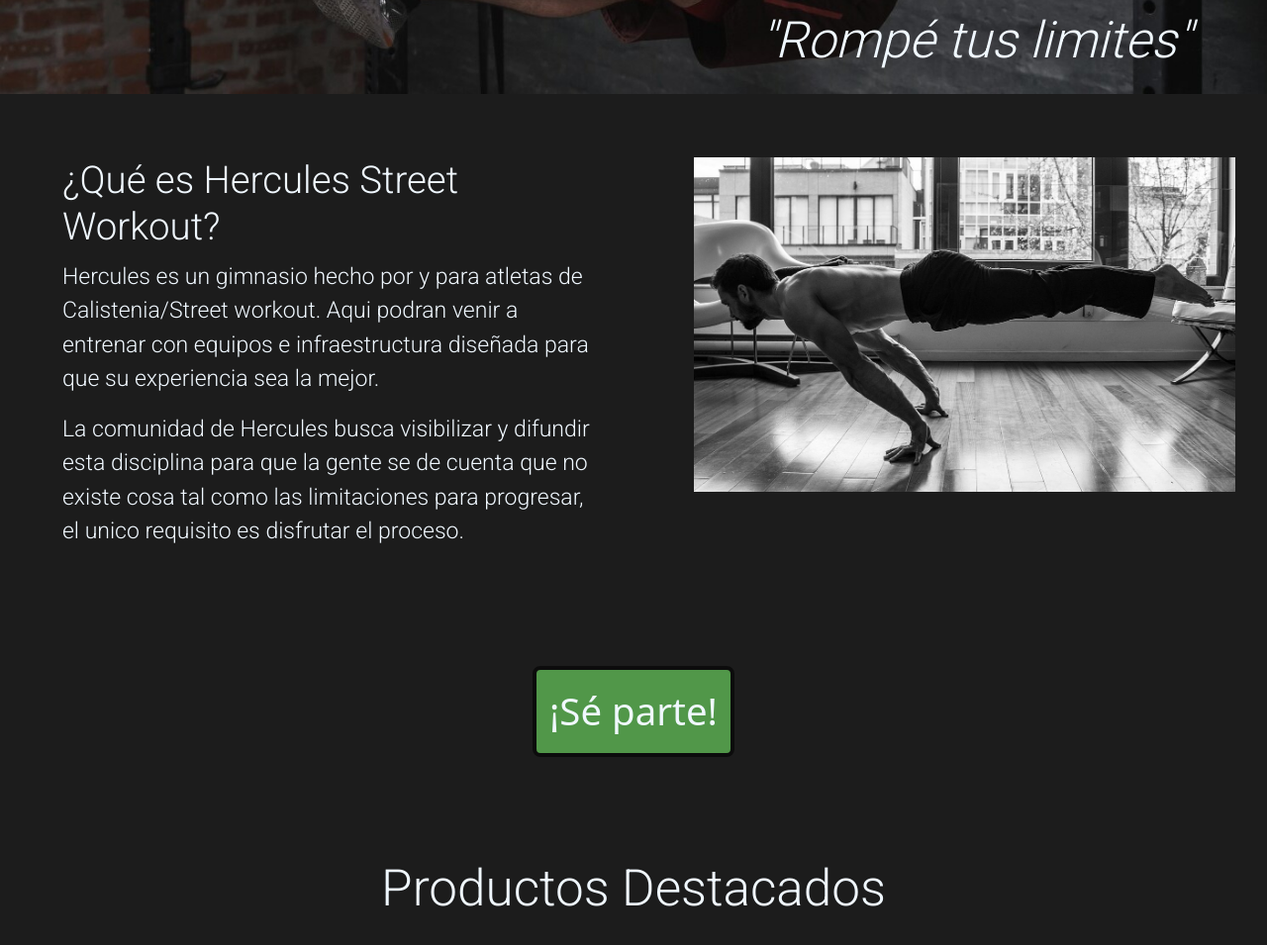
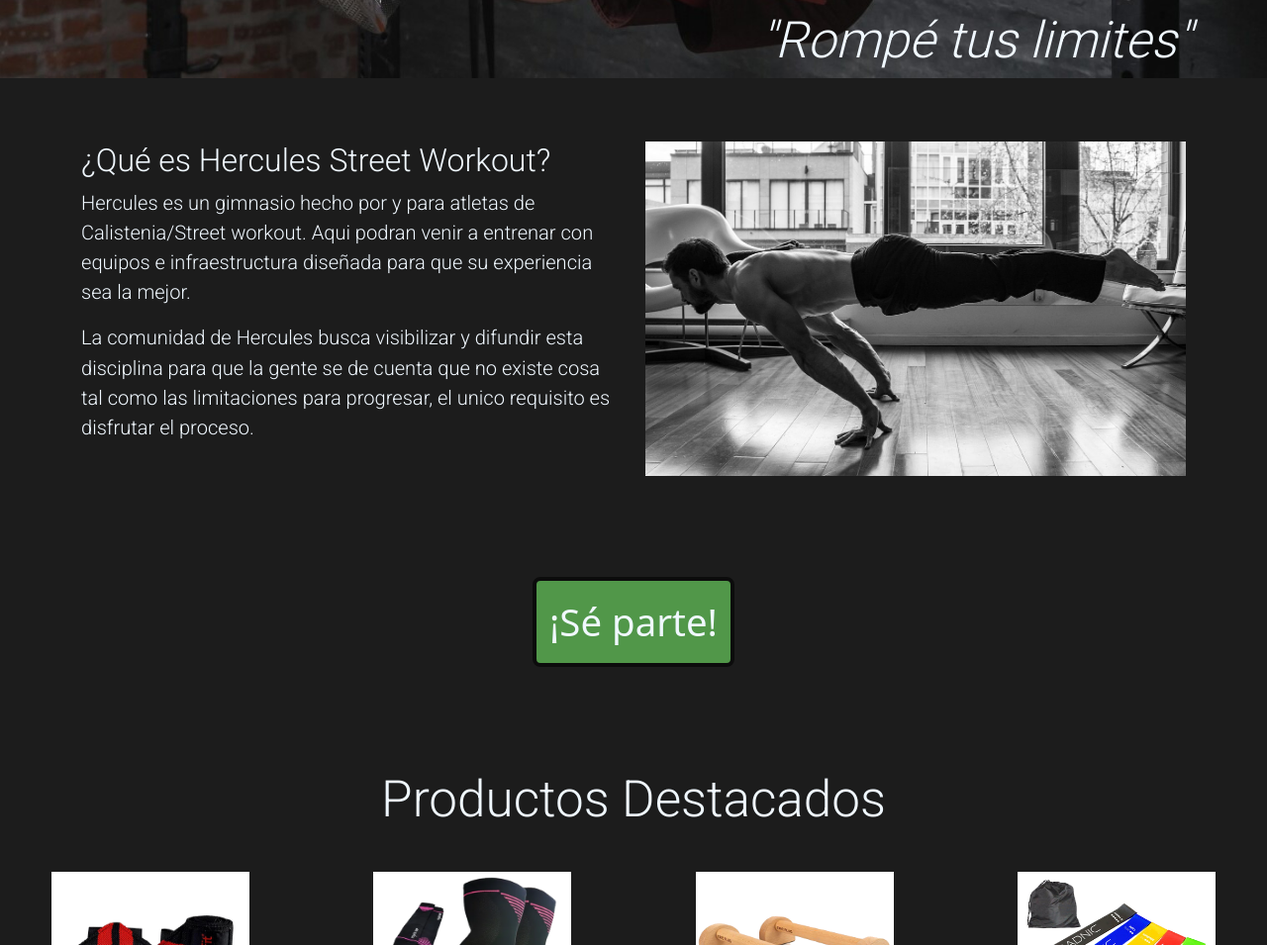
Before and after one commit to Santiago-Papa/Hercules-Street-Workout, a plain HTML site: page index.html in a window 1280 px wide. Shown: the part 866-1821 px from the top of the page at 99% size. Drawn offline with nearby package versions, Linux system fonts and the light colour scheme.

Commit message:
Grid en Seccion2 Index

```diff
--- a/index.html
+++ b/index.html
@@ -69,14 +69,16 @@
 
         </section>
 
-        <section class="seccion2Index">
-            <div class="queEsHSW">
-                <h2 id="tituloQueEsHSW"> ¿Qué es Hercules Street Workout?</h2>
-                <p id="infoHSW">Hercules es un gimnasio hecho por y para atletas de Calistenia/Street workout. Aqui podran venir a entrenar con equipos e infraestructura diseñada para que su experiencia sea la mejor. </p>
-                <p id="infoHSW">La comunidad de Hercules busca visibilizar y difundir esta disciplina para que la gente se de cuenta que no existe cosa tal como las limitaciones para progresar, el unico requisito es disfrutar el proceso. </p>
-            </div>
-            <div class="imagenQueEs">
-                <img src="./imagenes-generales/imagenes-inicio/plache.jpg" alt="imagen full planche" id="imagenPlanche">
+        <section class="container S2Index">
+            <div class="row">
+                <div class="col-sm-12 col-lg-6">
+                    <h2 id="tituloQueEsHSW"> ¿Qué es Hercules Street Workout?</h2>
+                    <p id="infoHSW">Hercules es un gimnasio hecho por y para atletas de Calistenia/Street workout. Aqui podran venir a entrenar con equipos e infraestructura diseñada para que su experiencia sea la mejor. </p>
+                    <p id="infoHSW">La comunidad de Hercules busca visibilizar y difundir esta disciplina para que la gente se de cuenta que no existe cosa tal como las limitaciones para progresar, el unico requisito es disfrutar el proceso. </p>
+                </div>
+                <div class="col-sm-12 col-lg-6 imagenS2Index">
+                    <img src="./imagenes-generales/imagenes-inicio/plache.jpg" alt="imagen full planche" id="imagenPlanche">
+                </div>
             </div>
         </section>
 
--- a/style.css
+++ b/style.css
@@ -96,13 +96,11 @@
     width: 100%;
     height: 30%;
     text-align: center;
-    overflow: hidden;
+
     background-image: url("./imagenes-generales/imagenes-inicio/portada.jpg");
     background-repeat: no-repeat;
     background-size: cover;
     background-position-y: center;
-
-
 
 }
 
@@ -144,56 +142,25 @@
 
 /*-- Seccion 2-- */
 
-.seccion2Index{
-    width: 95%;
+.S2Index{
+    margin-top: 5%;
+}
+.imagenS2Index img{
+ width: 100%;
+}
 
-    display:flex;
-    justify-content: space-between;
-    margin-top: 5%;
-    margin-left: 2.5%;
-
-
+.S2Index div div h2{
+    color: aliceblue;
+    font-family: 'Roboto', sans-serif;
 
 }
 
-/* Box TEXTO */
-
-.queEsHSW{
-
-    width: 45%;
-    margin-left: 1%;
-    margin: 0 20px;
+.S2Index div div p{
+    color: aliceblue;
+    font-family: 'Roboto', sans-serif;
+    font-size: calc(1rem + 0.32vw);
 }
 
-/* Texto */
-
-#tituloQueEsHSW{
-    color: aliceblue;
-    font-family: 'Roboto', sans-serif;
-    font-size: 3vw;
-    margin-left: 2%;
-
-
-}
-
-#infoHSW{
-    margin-top: 2%;
-    color: aliceblue;
-    font-family: 'Roboto', sans-serif;
-    font-size: 1.8vw;
-    margin-left: 2%;
-}
-
-/* Box Imagen */
-.imagenQueEs{
-
-    width: 45%;
-
-}
-
-#imagenPlanche{
-    width: 100%;
-}
 
 
 
```
